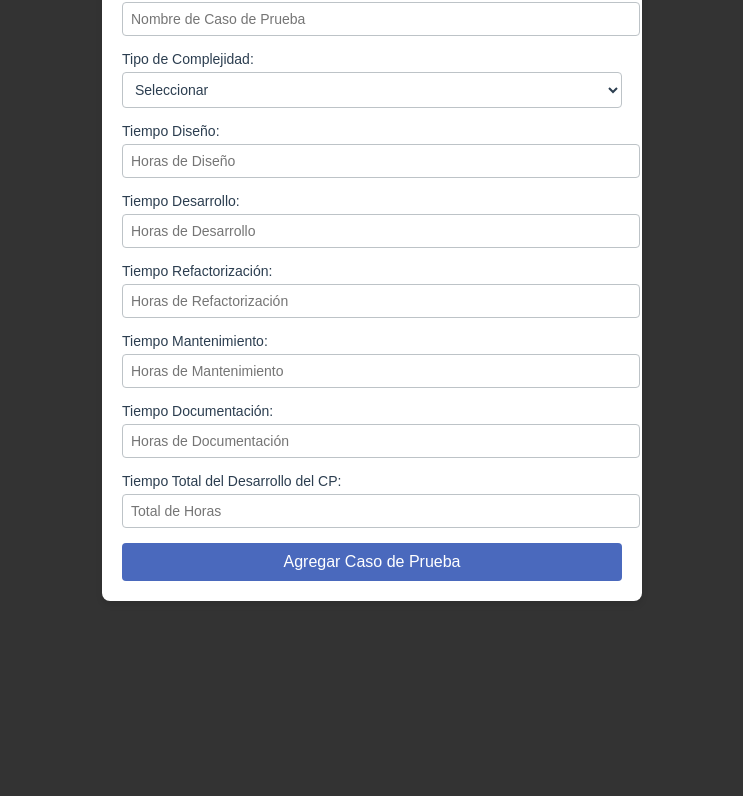
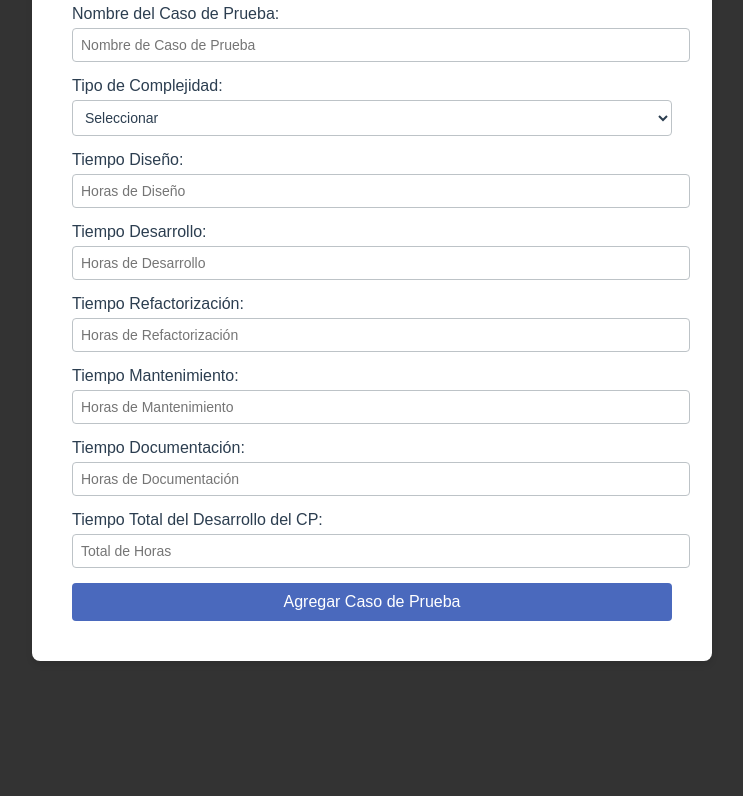
Before and after one commit to aariverar/ariverar.github.io, a plain HTML site: page calculadora/index.html in a window 1280 px wide. Shown: the part 234-1030 px from the top of the page, without its empty margins (268-1011 px from the left). Drawn offline with nearby package versions, Linux system fonts and the light colour scheme.

Commit message:
cambios3

```diff
--- a/calculadora/styles.css
+++ b/calculadora/styles.css
@@ -37,12 +37,12 @@ body {
 form {
     background-color: var(--input-background-color);
     border-radius: 8px;
-    padding: 20px;
+    padding: 40px;
     box-shadow: 0 4px 6px rgba(0, 0, 0, 0.1);
     width: 80%;
-    max-width: 500px;
+    max-width: 600px;
     border-collapse: collapse;
-    font-size: 14px;
+    font-size: 16px;
     margin-left: auto;
     margin-right: auto;
 }
```
